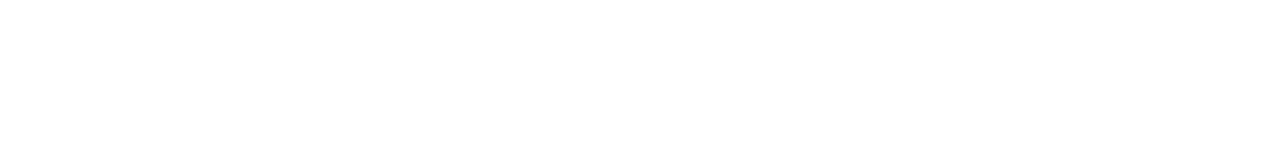
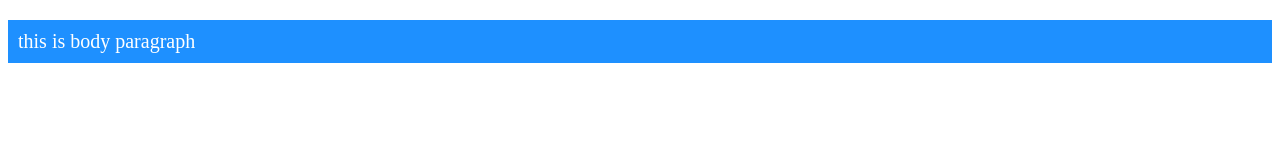
Before and after one commit to Hasan-Mahdi/repository, a plain HTML site: page index.html in a window 1280 px wide. Drawn offline with Linux system fonts and the light colour scheme.

Commit message:
modified

```diff
--- a/css/css.css
+++ b/css/css.css
@@ -1 +1,6 @@
-font-size:20px;
+p{
+    font-size: 20px;
+    background-color: dodgerblue;
+    padding: 10px;
+    color: white;
+}
--- a/index.html
+++ b/index.html
@@ -0,0 +1,13 @@
+<!DOCTYPE html>
+<html lang="">
+<head>
+    <meta charset="utf-8">
+    <meta name="viewport" content="width=device-width, initial-scale=1.0">
+    <link rel="stylesheet" href="css/css.css">
+    <title></title>
+</head>
+
+<body>
+    <p>this is body paragraph</p>
+</body>
+</html>
```
